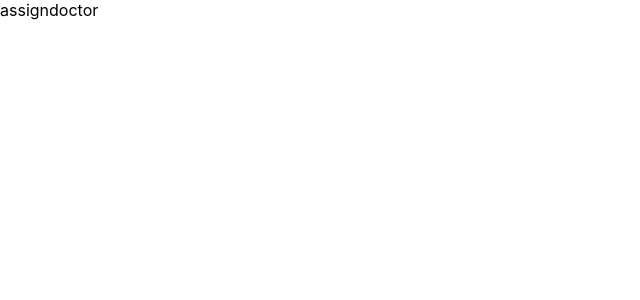
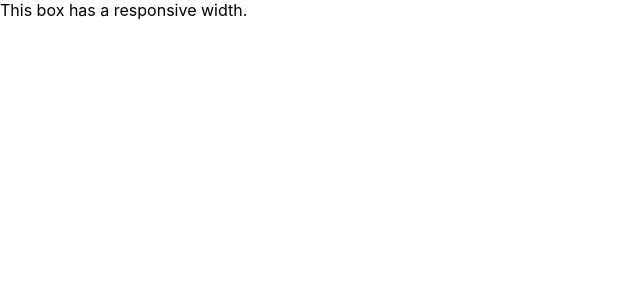
Before and after one commit to 2018331042/hospital-management, a Next.js app: page /admin/assigndoctor in a window 1280 px wide. Shown: the top 300 px of the page, without its empty margins (0-640 px from the left). Built offline with nearby package versions, Linux system fonts and the light colour scheme.

Commit message:
test commit

```diff
--- a/package.json
+++ b/package.json
@@ -9,6 +9,8 @@
     "lint": "next lint"
   },
   "dependencies": {
+    "@emotion/react": "^11.9.0",
+    "@emotion/styled": "^11.8.1",
     "@mui/material": "^5.6.2",
     "mysql": "^2.18.1",
     "next": "12.1.0",
--- a/pages/admin/assigndoctor.js
+++ b/pages/admin/assigndoctor.js
@@ -1,7 +1,21 @@
-import React from 'react'
+import Box from "@mui/material/Box";
 
 export default function AssignDoctor() {
   return (
-    <div>assigndoctor</div>
-  )
+    <div>
+      <Box
+        sx={{
+          width: {
+            xs: 100, // theme.breakpoints.up('xs')
+            sm: 200, // theme.breakpoints.up('sm')
+            md: 300, // theme.breakpoints.up('md')
+            lg: 400, // theme.breakpoints.up('lg')
+            xl: 500, // theme.breakpoints.up('xl')
+          },
+        }}
+      >
+        This box has a responsive width.
+      </Box>
+    </div>
+  );
 }
```
Also changed, not shown: pages/admin/createdepartment.js (+15 -2 lines), 1 other file (tests, documents, lock files or other folders).
